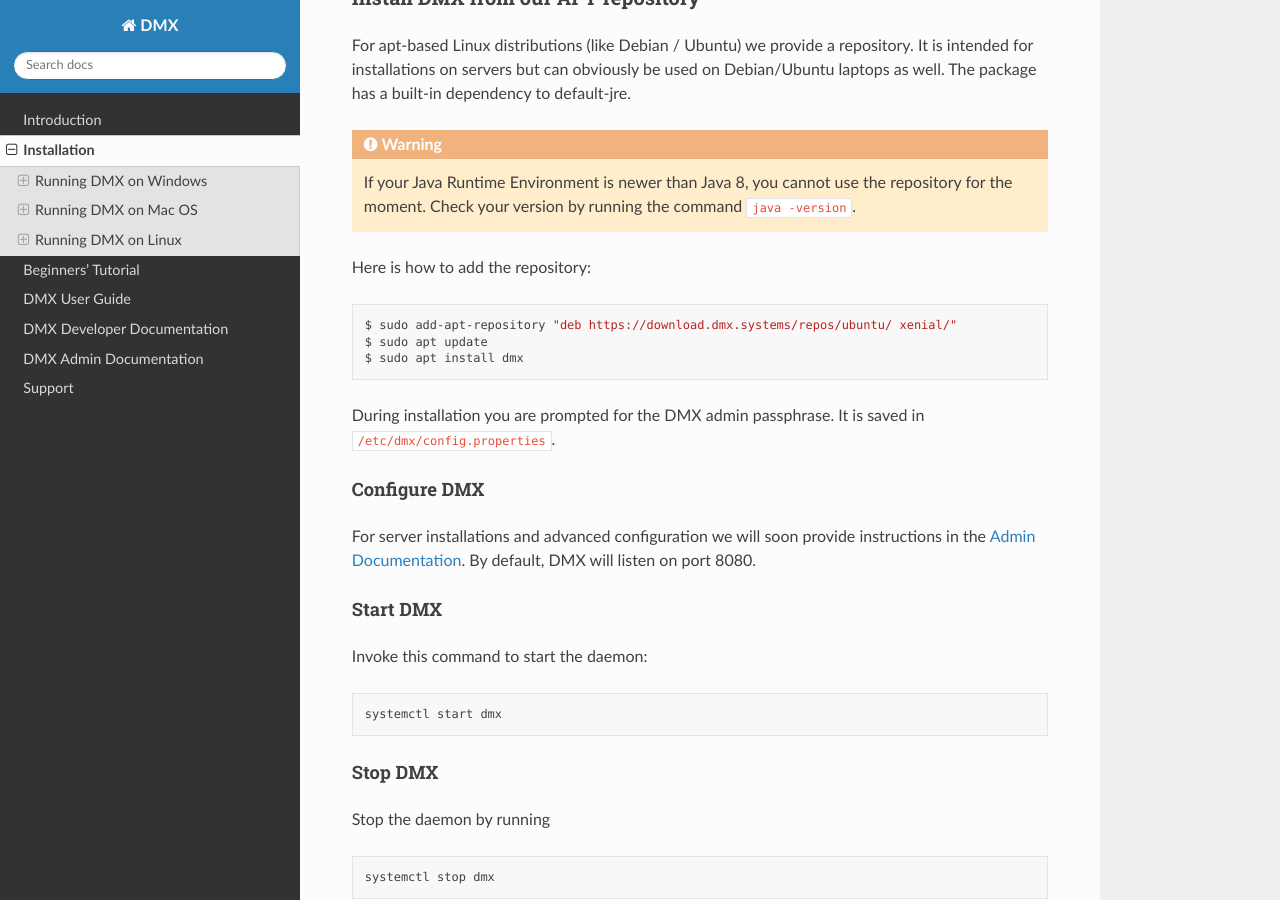
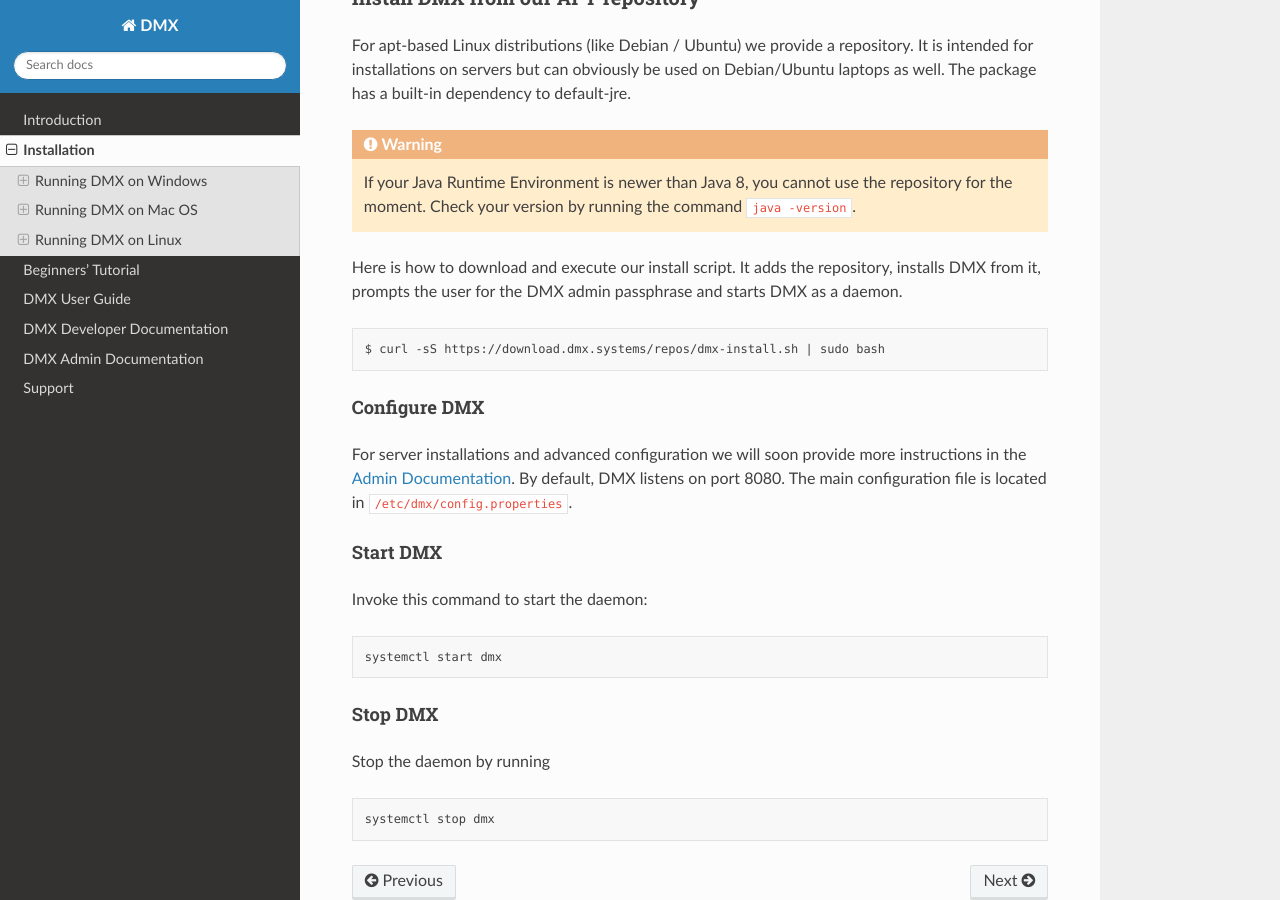
Before and after one commit to dmx-systems/dmx-documentation, a Sphinx documentation site: the page built from docs/install.rst, in a window 1280 px wide and 900 px high, scrolled down 4481 px. Built offline with Sphinx 7.4.7 and the Read the Docs theme 2.0.0, drawn with Linux system fonts in a browser that asks for light colours.

Commit message:
Documented new install script for Debian package

```diff
--- a/docs/install.rst
+++ b/docs/install.rst
@@ -201,23 +201,19 @@
 
 .. warning:: If your Java Runtime Environment is newer than Java 8, you cannot use the repository for the moment. Check your version by running the command ``java -version``.
 
-Here is how to add the repository:
+Here is how to download and execute our install script.
+It adds the repository, installs DMX from it, prompts the user for the DMX admin passphrase and starts DMX as a daemon.
 
 .. code:: bash
 
-    $ sudo add-apt-repository "deb https://download.dmx.systems/repos/ubuntu/ xenial/"
-    $ sudo apt update
-    $ sudo apt install dmx
-
-During installation you are prompted for the DMX admin passphrase.
-It is saved in ``/etc/dmx/config.properties``.
+    $ curl -sS https://download.dmx.systems/repos/dmx-install.sh | sudo bash
 
 Configure DMX
 -------------
 
-For server installations and advanced configuration we will soon provide instructions in the :ref:`Admin Documentation <admin>`.
-By default, DMX will listen on port 8080.
-
+For server installations and advanced configuration we will soon provide more instructions in the :ref:`Admin Documentation <admin>`.
+By default, DMX listens on port 8080.
+The main configuration file is located in ``/etc/dmx/config.properties``.
 
 Start DMX
 ---------
```
